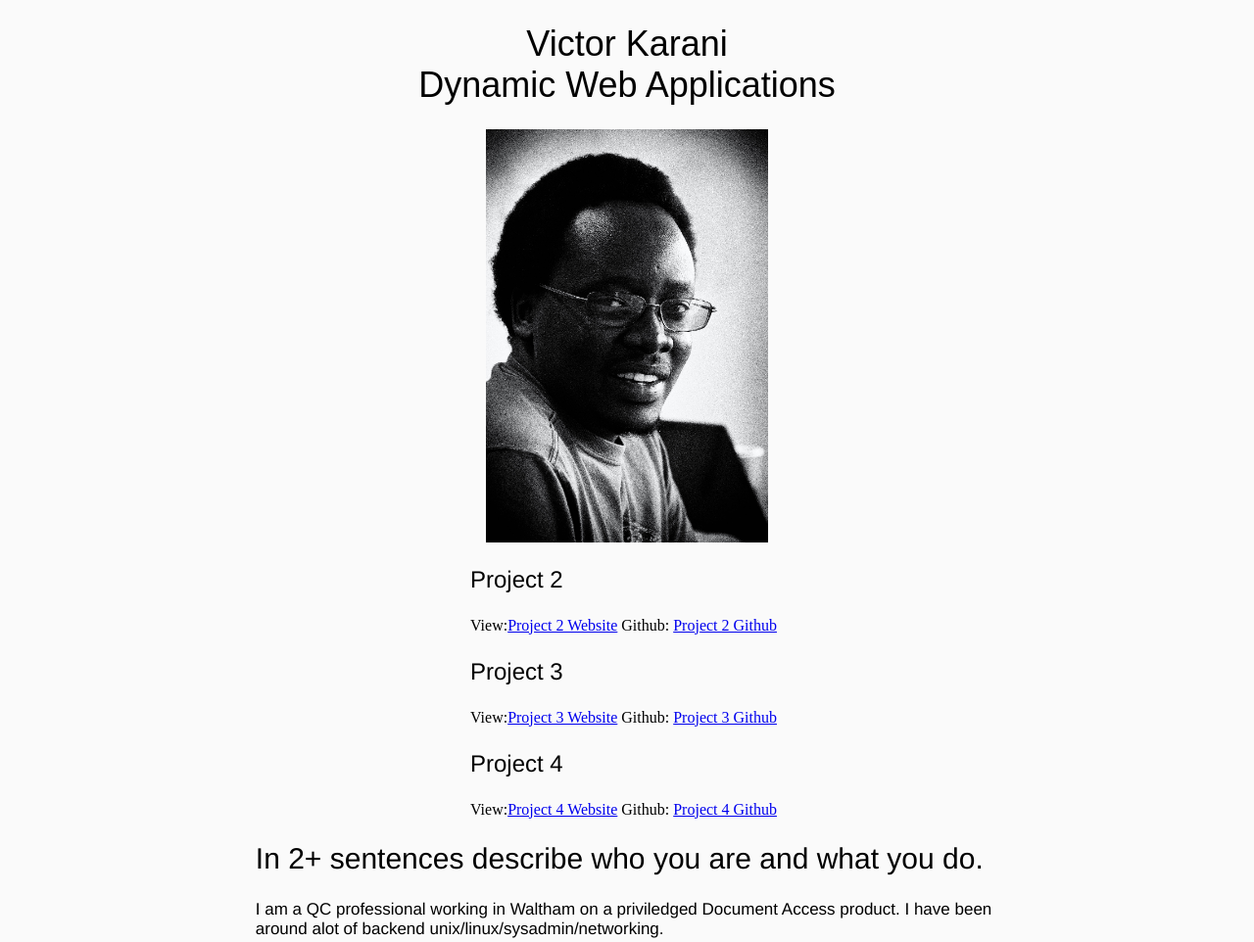
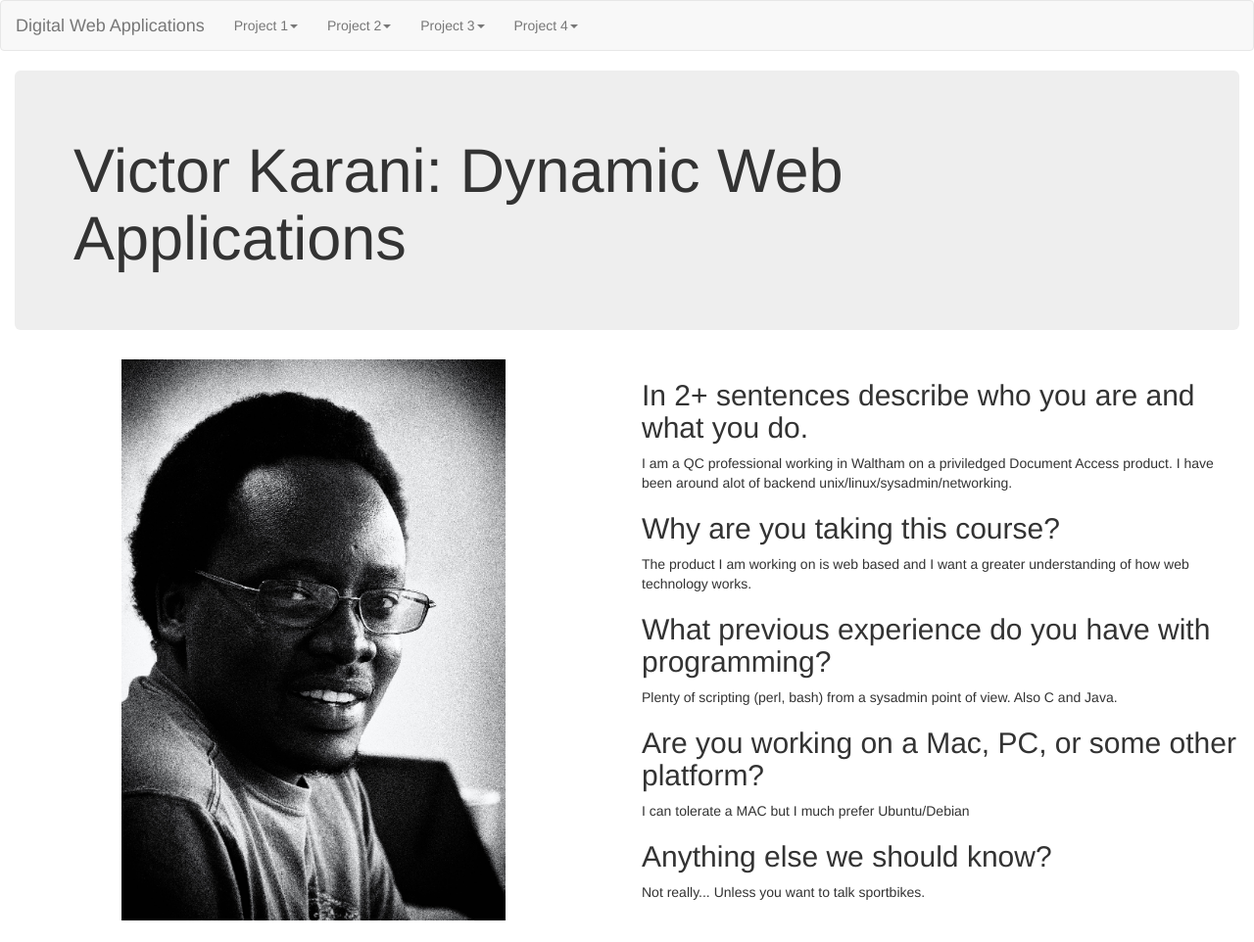
Before and after one commit to vkarani/project-one, a plain HTML site: page index.html in a window 1280 px wide. Shown: the top 962 px of the page at 98% size. After the commit the page ends 940 px from the top, so only its background shows below. Drawn offline with nearby package versions, Linux system fonts and the light colour scheme.

Commit message:
Add bootstrap to P1

```diff
--- a/index.html
+++ b/index.html
@@ -3,26 +3,67 @@
   <head>
   <meta charset="UTF-8">
   <title>Victor Karani P1 Portfolio DWA</title>
+  <link rel="stylesheet" href="http://maxcdn.bootstrapcdn.com/bootstrap/3.2.0/css/bootstrap.min.css">
   <link rel="stylesheet" href="p1.css">
   </head>
 
   <body>
-    <h1> Victor Karani <br> Dynamic Web Applications</h1>
-   <div class = container>
+    <nav class="navbar navbar-default">
+      <div class="container-fluid">
+        <div class="navbar-header">
+          <button type="button" class="navbar-toggle" data-toggle="collapse" data-target="#myNavbar">
+            <span class="icon-bar"></span>
+            <span class="icon-bar"></span>
+            <span class="icon-bar"></span>
+          </button>
+          <a class="navbar-brand" href="#">Digital Web Applications</a>
+        </div>
+        <div class="collapse navbar-collapse" id="myNavbar">
+          <ul class="nav navbar-nav">
+            <li class="dropdown"><a class="dropdown-toggle" data-toggle="dropdown" href="#">Project 1<span class="caret"></span></a>
+              <ul class="dropdown-menu">
+                <li><a href="http://p1.digitalwebapplications.com/">Project 1 Website</a></li>
+                <li><a href="https://github.com/vkarani/project-one">Project 1 Github</a></li>
+              </ul>
+            </li>
+
+            <li class="dropdown"><a class="dropdown-toggle" data-toggle="dropdown" href="#">Project 2<span class="caret"></span></a>
+              <ul class="dropdown-menu">
+                <li><a href="http://p2.digitalwebapplications.com/">Project 2 Website</a></li>
+                <li><a href="https://github.com/vkarani/project-two">Project 2 Github</a></li>
+              </ul>
+            </li>
+
+            <li class="dropdown"><a class="dropdown-toggle" data-toggle="dropdown" href="#">Project 3<span class="caret"></span></a>
+              <ul class="dropdown-menu">
+                <li><a href="http://p3.digitalwebapplications.com/">Project 3 Website</a></li>
+                <li><a href="https://github.com/vkarani/project-three">Project 3 Github</a></li>
+              </ul>
+            </li>
+
+            <li class="dropdown"><a class="dropdown-toggle" data-toggle="dropdown" href="#">Project 4<span class="caret"></span></a>
+              <ul class="dropdown-menu">
+                <li><a href="http://p4.digitalwebapplications.com/">Project 4 Website</a></li>
+                <li><a href="https://github.com/vkarani/project-four">Project 4 Github</a></li>
+              </ul>
+            </li>
+          </ul>
+        </div>
+      </div>
+    </nav>
+
+    <div class = container-fluid>
+      <div class="jumbotron">
+        <h1>Victor Karani:  Dynamic Web Applications</h1>
+      </div>
+    </div>
+
+    <div class = container-fluid>
+      <div class="row">
+        <div class="col-sm-6">
           <img class="displayed" src='Victor.png' alt='Victor Karani'>
-    <p class="myprojects">
-     <h3>Project 2</h3>
-     View:<a href="http://p2.digitalwebapplications.com/">Project 2 Website</a>
-     Github: <a href="https://github.com/vkarani/project-two">Project 2 Github</a>
-     <h3>Project 3</h3>
-     View:<a href="http://p3.digitalwebapplications.com/">Project 3 Website</a>
-     Github: <a href="https://github.com/vkarani/project-three">Project 3 Github</a>
-     <h3>Project 4</h3>
-     View:<a href="http://p4.digitalwebapplications.com/">Project 4 Website</a>
-     Github: <a href="https://github.com/vkarani/">Project 4 Github</a>
-    </p>
         </div>
-   <div class = mybio>
+        <div class="col-sm-6">
           <h2>In 2+ sentences describe who you are and what you do.</h2>
           <p>I am a QC professional working in Waltham on a priviledged Document Access product. I have been around alot of backend unix/linux/sysadmin/networking.</p>
 
@@ -37,7 +78,12 @@
 
           <h2>Anything else we should know?</h2>
           <p>Not really... Unless you want to talk sportbikes.</p>
+        </div>
+      </div>
+    </div>
 
-   </div>
+    <script src="https://ajax.googleapis.com/ajax/libs/jquery/1.11.1/jquery.min.js"></script>
+    <script src="http://maxcdn.bootstrapcdn.com/bootstrap/3.2.0/js/bootstrap.min.js"></script>
+
   </body>
 </html>
--- a/p1.css
+++ b/p1.css
@@ -1,31 +1,6 @@
-body     {background-color: #fafafa;
-         }
-
-h1       {text-align      : center;
-          font            : 36px "Helvetivca", sans-serif;
-         }
-
-h2       {font            : 30px "Helvetica",sans-serif;}
-
-h3       {font            : 24px "Helvetica",sans-serif;}
-
 img.displayed {
           display         : block;
           margin-left     : auto;
           margin-right    : auto;
-          width           : 18em
+          width           : 28em
          }
-
-.container{
-          display         : block;
-          margin-left     : auto;
-          margin-right    : auto;
-          width           : 20em
-          }
-
-.mybio{   display         : block;
-          margin-left     : auto;
-          margin-right    : auto;
-          width           : 60%;
-          font            : 17px "Helvetica",sans-serif;
-          }
```
Also changed, not shown: 1 other file. Lines whose indentation alone changed are shown as unchanged.
